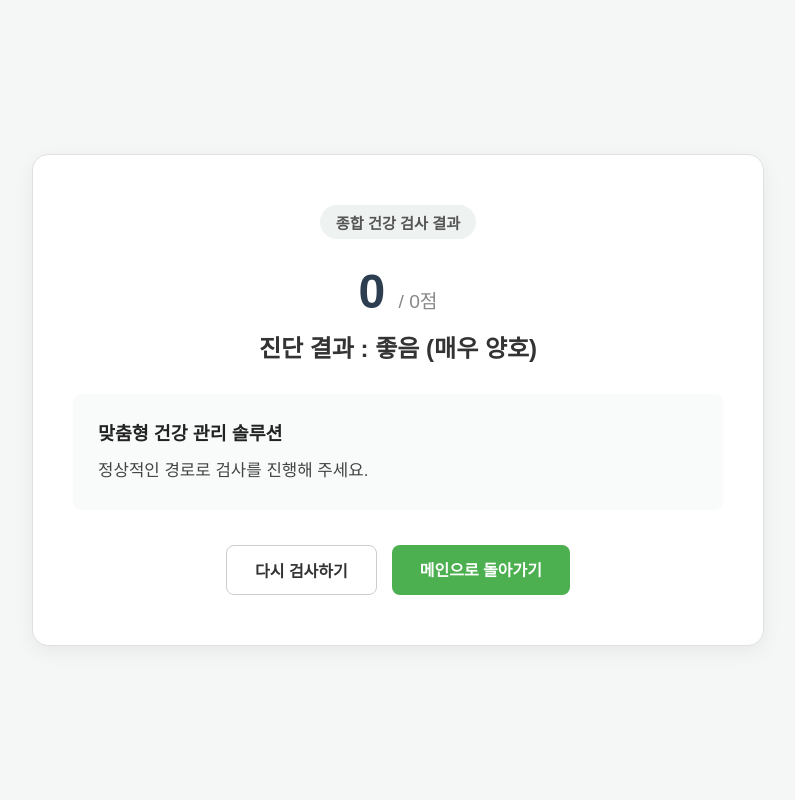
After one commit to rkdckdfhr/JSP_healthCare, a Java web app: page /result.jsp in a window 1280 px wide. The commit adds this page. Shown: the whole page, without its empty margins (242-1037 px from the left). Run offline with Tomcat 11, a stand-in JSP engine, Linux system fonts and the light colour scheme.

Commit message:
feature: 결과 페이지 제작 및 문항별 점수 계산, 결과 생성 클래스 제작

```diff
--- /dev/null
+++ b/healthCare/src/main/webapp/css/result_style.css
@@ -0,0 +1,106 @@
+        body {
+            background-color: #f4f7f6;
+            color: #333333;
+            font-family: 'Malgun Gothic', sans-serif;
+            margin: 0;
+            height: 100vh;
+            display: flex;
+            flex-direction: column;
+            align-items: center;
+            justify-content: center;
+        }
+
+        .result-card {
+            background-color: #ffffff;
+            border: 1px solid #e0e0e0;
+            border-radius: 16px;
+            padding: 50px 40px;
+            width: 85%;
+            max-width: 650px;
+            text-align: center;
+            box-shadow: 0 6px 20px rgba(0, 0, 0, 0.06);
+        }
+
+        .category-badge {
+            display: inline-block;
+            padding: 6px 16px;
+            background-color: #eef2f1;
+            color: #555;
+            border-radius: 20px;
+            font-size: 0.95rem;
+            font-weight: bold;
+            margin-bottom: 15px;
+        }
+
+        .score-display {
+            font-size: 3rem;
+            font-weight: bold;
+            margin: 10px 0;
+            color: #2c3e50;
+        }
+
+        .score-display span {
+            font-size: 1.2rem;
+            color: #888;
+            font-weight: normal;
+        }
+
+        /* 등급에 따라 동적으로 포인트 색상 변경 */
+        .grade-text {
+            font-size: 1.5rem;
+            font-weight: bold;
+            color: <%= healthBean.getGradeColor() %>;
+            margin-bottom: 30px;
+        }
+
+        .solution-box {
+            background-color: #f9fbfb;
+            border-left: 5px solid <%= healthBean.getGradeColor() %>;
+            padding: 25px;
+            border-radius: 8px;
+            text-align: left;
+            line-height: 1.6;
+            font-size: 1.05rem;
+            color: #444;
+            margin-bottom: 35px;
+        }
+
+        .solution-box h3 {
+            margin: 0 0 10px 0;
+            font-size: 1.15rem;
+            color: #222;
+        }
+
+        .btn-group {
+            display: flex;
+            gap: 15px;
+            justify-content: center;
+        }
+
+        .btn {
+            padding: 12px 28px;
+            border-radius: 8px;
+            text-decoration: none;
+            font-weight: bold;
+            font-size: 1rem;
+            transition: all 0.2s ease;
+        }
+
+        .btn-main {
+            background-color: #4CAF50;
+            color: #ffffff;
+        }
+
+        .btn-main:hover {
+            background-color: #45a049;
+        }
+
+        .btn-retry {
+            background-color: #ffffff;
+            color: #333333;
+            border: 1px solid #cccccc;
+        }
+
+        .btn-retry:hover {
+            background-color: #f0f0f0;
+        }
--- /dev/null
+++ b/healthCare/src/main/webapp/result.jsp
@@ -0,0 +1,58 @@
+<%@ page language="java" contentType="text/html; charset=UTF-8" pageEncoding="UTF-8"%>
+<%
+    // POST 방식으로 넘어오는 한글 깨짐 방지
+    request.setCharacterEncoding("UTF-8");
+%>
+
+<!-- JavaBean 객체 생성 및 category, questionCount 자동 매핑 -->
+<jsp:useBean id="HealthResults" class="healthCare.HealthResults" scope="page" />
+<jsp:setProperty name="HealthResults" property="category" />
+<jsp:setProperty name="HealthResults" property="questionCount" />
+
+<%
+    // 문항 갯수를 count 변수에 넣고 갯수만큼 점수 계산
+    int count = HealthResults.getQuestionCount();
+    for (int i = 0; i < count; i++)
+    {
+        String value = request.getParameter("q_" + i);
+        if (value != null)
+        {
+        	HealthResults.addScore(Integer.parseInt(value));
+        }
+    }
+%>
+
+<!DOCTYPE html>
+<html lang="ko">
+<head>
+    <meta charset="UTF-8">
+    <meta name="viewport" content="width=device-width, initial-scale=1.0">
+    <title><%= HealthResults.GetCategoryName() %> 결과 - 건강 복지 솔루션</title>
+    <link rel="stylesheet" href="css/result_style.css">
+</head>
+<body>
+
+    <div class="result-card">
+        <div class="category-badge"><%= HealthResults.GetCategoryName() %> 검사 결과</div>
+
+        <div class="score-display">
+            <%= HealthResults.GetTotalScore() %> <span>/ <%= HealthResults.GetMaxScore() %>점</span>
+        </div>
+
+        <div class="grade-text">
+            진단 결과 : <%= HealthResults.GetGrade() %>
+        </div>
+
+        <div class="solution-box">
+            <h3>맞춤형 건강 관리 솔루션</h3>
+            <p style="margin: 0;"><%= HealthResults.GetSolution() %></p>
+        </div>
+
+        <div class="btn-group">
+            <a href="check_<%= HealthResults.getCategory() %>.jsp" class="btn btn-retry">다시 검사하기</a>
+            <a href="mainPage.jsp" class="btn btn-main">메인으로 돌아가기</a>
+        </div>
+    </div>
+
+</body>
+</html>
```
Also changed, not shown: healthCare/src/main/java/healthCare/HealthResults.java (added, +164 -0 lines), healthCare/src/main/java/healthCare/QuestionManager.java (added, +82 -0 lines), healthCare/src/main/webapp/check_body.jsp (+13 -31 lines), healthCare/src/main/webapp/check_eating.jsp (+13 -31 lines), healthCare/src/main/webapp/check_mental.jsp (+13 -33 lines), healthCare/src/main/webapp/check_sleep.jsp (+13 -31 lines).
